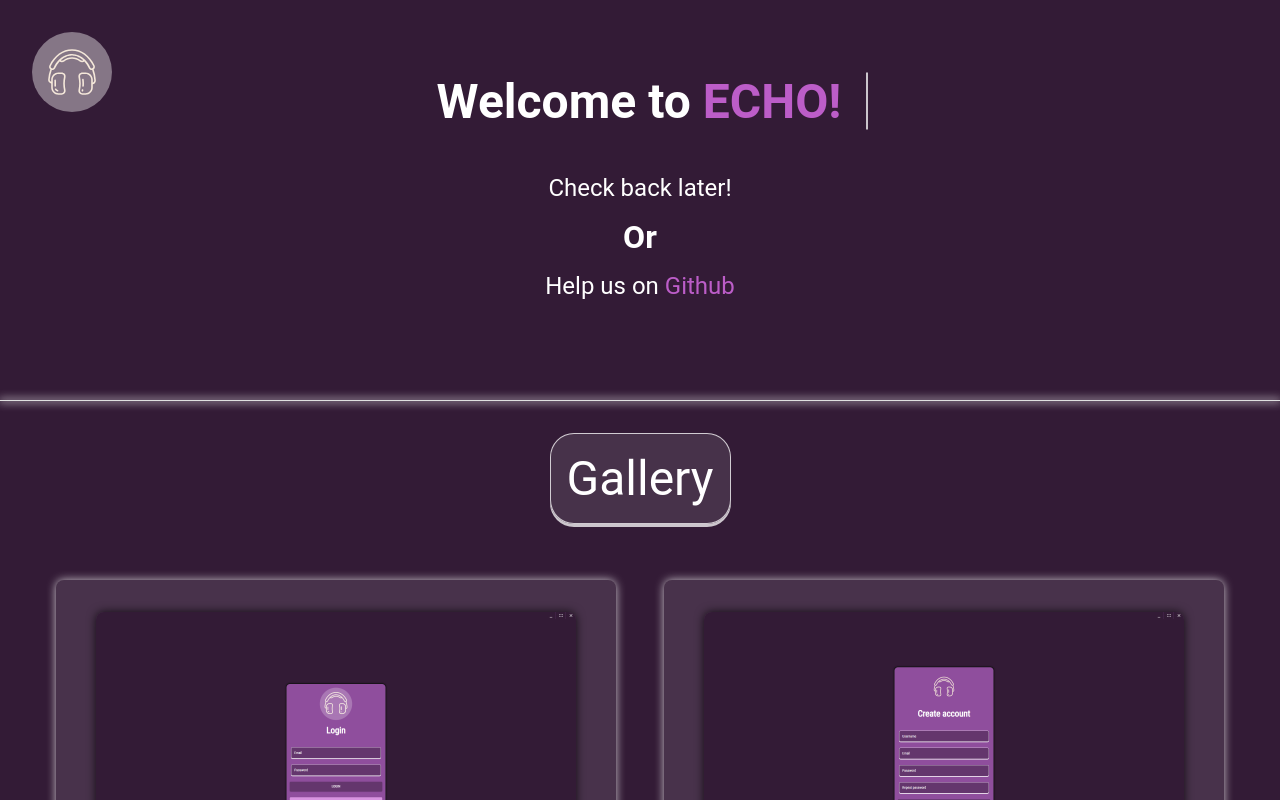
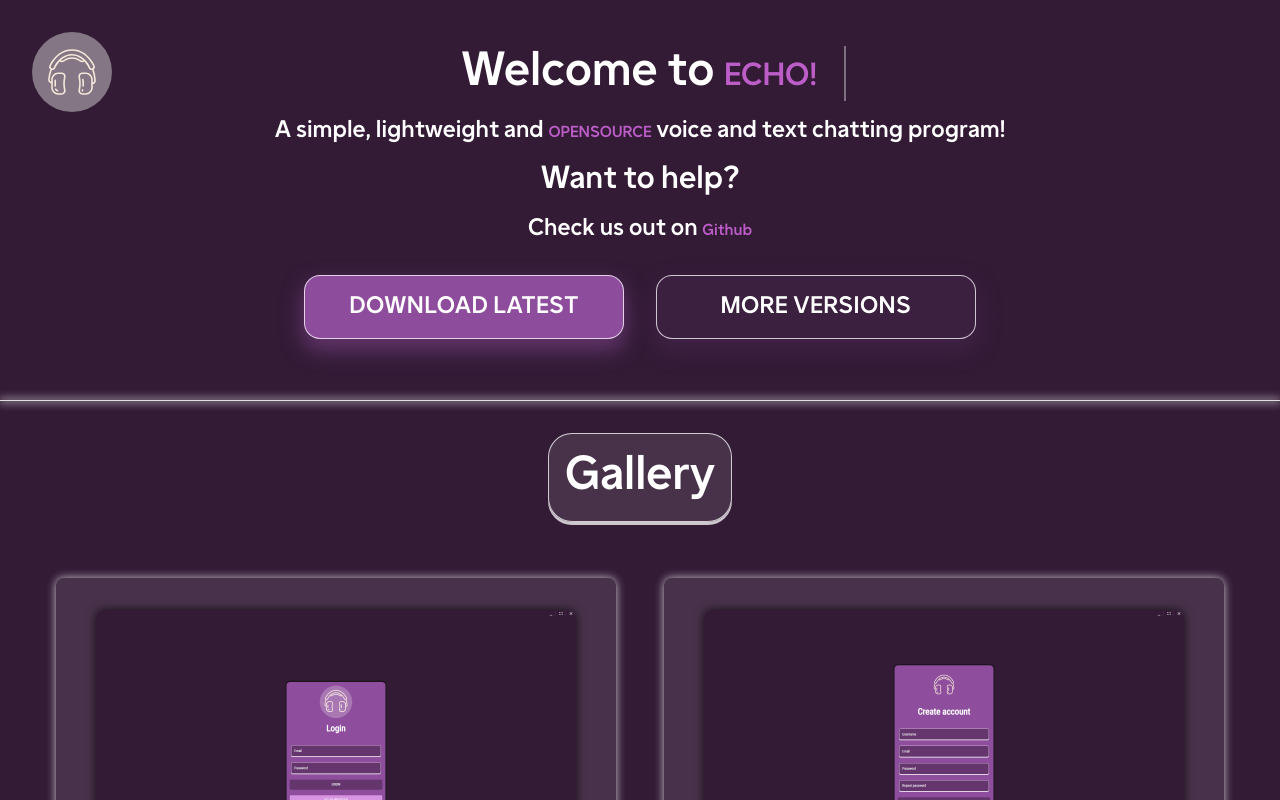
Before and after one commit to echo-project-org/echo-website, a React (Create React App) app: page /#/ in a window 1280 px wide. Shown: the top 800 px of the page. Built offline with nearby package versions, Linux system fonts and the light colour scheme.

Commit message:
Update .gitignore and index.css, add LTInstitute.otf font, and remove unused files

```diff
--- a/public/index.html
+++ b/public/index.html
@@ -1,5 +1,6 @@
 <!DOCTYPE html>
 <html lang="en">
+
 <head>
   <meta charset="utf-8" />
   <link rel="icon" href="%PUBLIC_URL%/icon.svg" />
@@ -10,8 +11,17 @@
   <link rel="manifest" href="%PUBLIC_URL%/manifest.json" />
   <title>Echo</title>
 </head>
+
 <body>
   <noscript>You need to enable JavaScript to run this app.</noscript>
   <div id="root"></div>
 </body>
+
+<style>
+  @font-face {
+    font-family: "LTInstitute";
+    src: url('%PUBLIC_URL%/fonts/LTInstitute.otf');
+  }
+</style>
+
 </html>
--- a/src/components/body/Routes/Home.jsx
+++ b/src/components/body/Routes/Home.jsx
@@ -1,6 +1,6 @@
 import "./typewriter.css";
 
-import { Container, Divider, styled } from "@mui/material"
+import { Button, Container, Divider, Grid, styled } from "@mui/material"
 import ImageGallery from "../../utils/ImageGallery";
 
 const StyledBodyContainer = styled("div")(({ theme }) => ({
@@ -20,7 +20,7 @@
     flexDirection: "column",
     justifyContent: "center",
     alignItems: "center",
-    height: "50vh",
+    height: "70vh",
     width: "100%",
     margin: "auto",
     gap: "1rem",
@@ -38,7 +38,7 @@
     "& a": {
       color: "#bc5dc8",
       textDecoration: "none",
-      transition: "all 0.1s ease-in-out",
+      transition: "color 0.1s ease-in-out",
       "&:hover": {
         color: "#ea94f4",
       },
@@ -89,14 +89,91 @@
   }
 }));
 
+const DownloadButton = styled(Button)(({ theme }) => ({
+  [theme.breakpoints.up('xs')]: {
+    position: "relative",
+    margin: "0 0 2rem 0",
+    position: "relative",
+    width: "20rem",
+    height: "4rem",
+    top: "1rem",
+    backgroundColor: "rgb(142, 77, 156)",
+    color: "white",
+    borderRadius: "1rem",
+    border: "1px solid rgba(255,255,255,0.75)",
+    boxShadow: "0px 10px 20px 2px rgb(106, 57, 117, .8)",
+    "&:hover": {
+      transform: "translateY(-5px)",
+      backgroundColor: "rgb(212, 116, 233)",
+      boxShadow: "0px 10px 10px 2px rgb(142, 77, 156, .8)",
+    },
+    "& span": {
+      color: "white",
+      fontWeight: "bold",
+      fontSize: "1.5rem",
+      textDecoration: "none",
+    }
+  }
+}));
+
+const MoreVersionsButton = styled(Button)(({ theme }) => ({
+  [theme.breakpoints.up('xs')]: {
+    position: "relative",
+    margin: "0 0 2rem 0",
+    position: "relative",
+    width: "20rem",
+    height: "4rem",
+    top: "1rem",
+    backgroundColor: "rgba(142, 77, 156, .1)",
+    color: "white",
+    borderRadius: "1rem",
+    border: "1px solid rgba(255,255,255,0.75)",
+    boxShadow: "0px 10px 20px 2px rgba(68, 36, 72, .8)",
+    "&:hover": {
+      transform: "translateY(-5px)",
+      backgroundColor: "rgba(212, 116, 233, .1)",
+      boxShadow: "0px 10px 10px 2px rgb(90, 47, 97, .8)",
+    },
+    "& span": {
+      color: "white",
+      fontWeight: "bold",
+      fontSize: "1.5rem",
+      textDecoration: "none",
+    }
+  }
+}));
+
+
 function Home({ }) {
   return (
     <StyledBodyContainer>
       <FirstArticleContainer>
         <h1 className="line-1 anim-typewriter">Welcome to <a>ECHO!</a></h1>
-        <p>Check back later!</p>
-        <h2>Or</h2>
-        <p>Help us on <a href="https://github.com/echo-project-org" target="_blank">Github</a></p>
+        <p>A <i>simple</i>, <i>lightweight</i> and <a>OPENSOURCE</a> voice and text chatting program!</p>
+        <h2>Want to help?</h2>
+        <p>Check us out on <a href="https://github.com/echo-project-org" target="_blank">Github</a></p>
+
+        <Grid container justifyContent="center" spacing={4}>
+          <Grid item>
+            <DownloadButton
+              variant="contained"
+              href="https://github.com/echo-project-org/echo-client/releases/latest"
+              target="_blank"
+            >
+              <span>Download latest</span>
+            </DownloadButton>
+          </Grid>
+
+          <Grid item>
+            <MoreVersionsButton
+              variant="contained"
+              href="https://github.com/echo-project-org/echo-client/releases"
+              target="_blank"
+            >
+              <span>More versions</span>
+            </MoreVersionsButton>
+          </Grid>
+        </Grid>
       </FirstArticleContainer>
 
       <Divider sx={{
--- a/src/components/body/Routes/typewriter.css
+++ b/src/components/body/Routes/typewriter.css
@@ -1,19 +1,17 @@
 .line-1 {
     position: relative;
-    width: 9.5em;
+    width: 9em;
     margin: 0 auto;
     border-right: 2px solid rgba(255, 255, 255, .75);
-    font-size: 180%;
     text-align: center;
     white-space: nowrap;
     overflow: hidden;
-    transform: translateY(-50%);
 }
 
 /* Animation */
 .anim-typewriter {
-    animation: typewriter 1s steps(16) 1s 1 normal both,
-        blinkTextCursor 500ms steps(2) infinite normal;
+    animation: typewriter 1s steps(16) 0s 1 normal both,
+        blinkTextCursor 1000ms steps(2) infinite normal;
 }
 
 @keyframes typewriter {
@@ -22,7 +20,7 @@
     }
 
     to {
-        width: 9.5em;
+        width: 8.6em;
     }
 }
 
--- a/src/index.css
+++ b/src/index.css
@@ -1,5 +1,12 @@
+/* import a font */
 
 * {
+    font-family: "LTInstitute" !important;
+    font-weight: 400;
+    font-style: normal;
+    font-display: swap;
+
+
     user-select: none;
     margin: 0;
     padding: 0;
@@ -9,7 +16,6 @@
 body {
     width: 100vw;
     overflow-x: hidden;
-    font-family: 'Roboto', sans-serif;
     background-color: #331b36;
 }
 
```
Also changed, not shown: public/fonts/LTInstitute.otf (added), 7 other files (tests, documents, lock files or other folders). Lines whose indentation alone changed are shown as unchanged.
